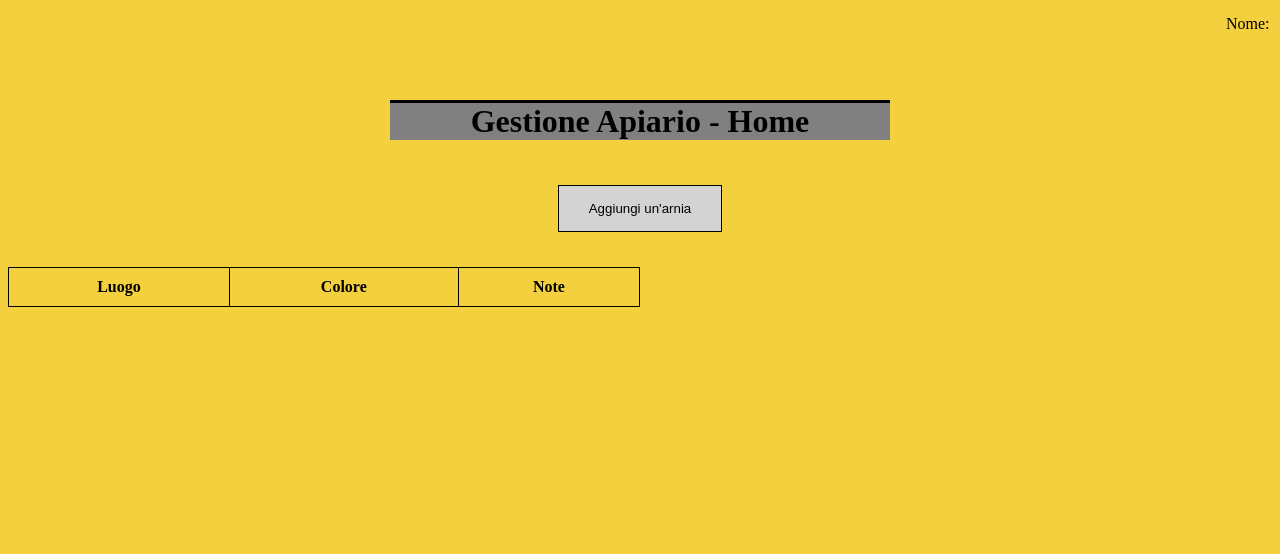
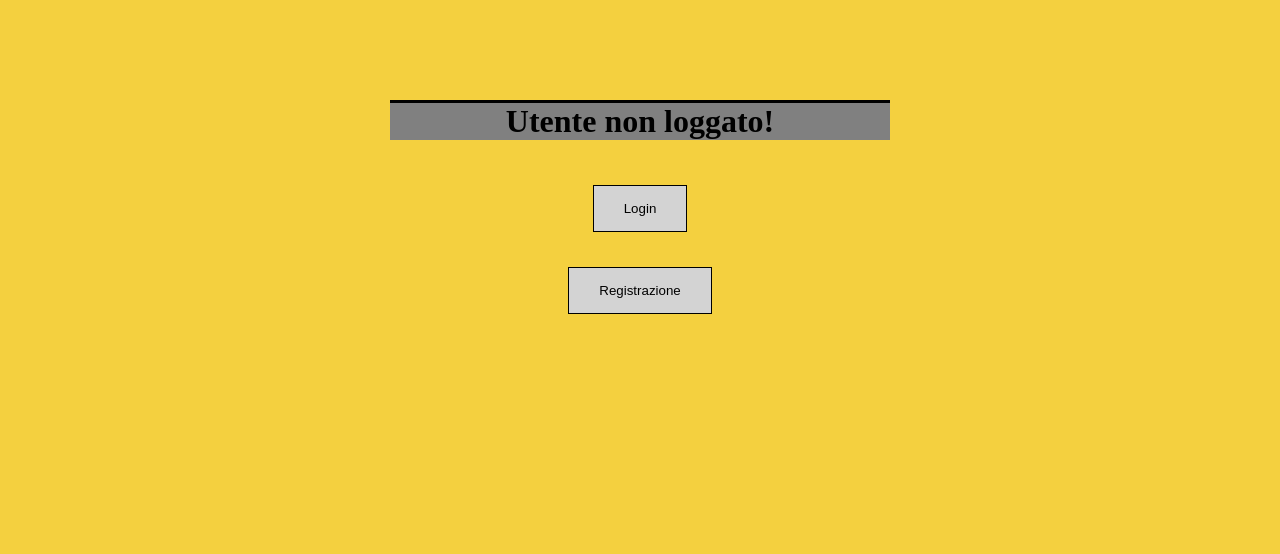
Before and after one commit to ArisPrevitali/GestioneApiario, a PHP site: page /home.php in a window 1280 px wide. Shown: the top 554 px of the page. Run offline with PHP 8.4, Linux system fonts and the light colour scheme; lists and menus that the app fills with data are empty.

Commit message:
Gestito utente non loggato

```diff
--- a/src/home.php
+++ b/src/home.php
@@ -1,4 +1,5 @@
 <?php session_start(); ?>
+
 <!DOCTYPE html>
 <html>
 <head>
@@ -11,6 +12,7 @@
     <meta name="author" content="Aris Previtali">
     <meta name="viewport" content="width=device-width, initial-scale=1.0">
 </head>
+<?php if(isset($_SESSION["loggedUser"])): ?>
 <body>
     <header>
         <p class="rightTop">Nome: <?php if(isset($_SESSION["nameUser"])): echo $_SESSION["nameUser"]; endif ?></p>
@@ -33,4 +35,11 @@
     </div>
     <?php include "footer.html"?>
 </body>
+<?php else: ?>
+<div class="body">
+    <h1 class="title center">Utente non loggato!</h1>
+    <input type="button" class="buttonCenter" name="login" value="Login" onclick="location.href = 'login.php'">
+    <input type="button" class="buttonCenter" name="registrazione" value="Registrazione" onclick="location.href = 'registrazione.php'">
+</div>
+<?php endif; ?>
 </html>
```
